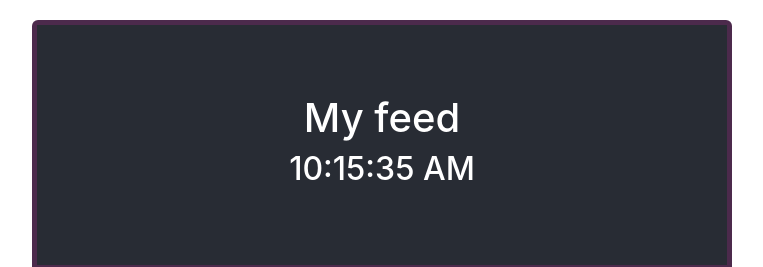
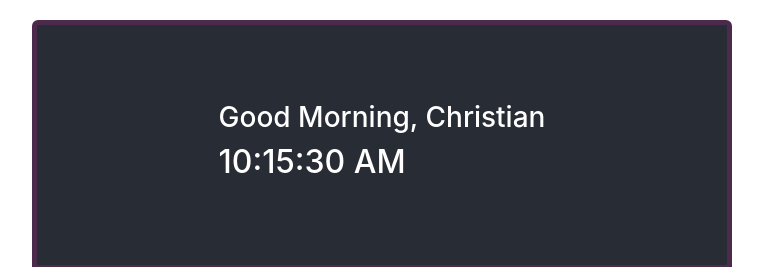
Before and after one commit to ChrisBaidoo/news-app, a React (Create React App) app in the folder my-app/: page / in a window 1280 px wide. Shown: the top 267 px of the page, without its empty margins (258-1021 px from the left). Built offline with nearby package versions, Linux system fonts and the light colour scheme; no server answers.

Commit message:
Added ternary to the date to greet depending on time

```diff
--- a/my-app/src/components/App.js
+++ b/my-app/src/components/App.js
@@ -22,8 +22,6 @@ class App extends Component {
     return (
       <div className="App">
         <header className="App-header">
-          {/* Put this in a component */}
-          <h1 className="App-title">My feed </h1>
           <Time/>
         </header>
         <div>
--- a/my-app/src/components/Time.js
+++ b/my-app/src/components/Time.js
@@ -4,35 +4,39 @@ import React, { Component } from 'react'
  class Time extends Component {
      state = {
          date: new Date(),
-         hour: ''
+         hour: '',
+         user: 'Christian'
      };
 
-    //    getHour = () => {
-    //     const date = new Date();
-    //     const hour = date.getHours()
-    //     this.setState({
-    //        hour
-    //     });
-    //    }
+
 
     getTime = () =>{
         const date = new Date()
+        const hour = date.getHours()
         setInterval(
             () =>{
                 this.setState({
-                    date: new Date()
+                    date: new Date(),
+                    hour: hour
                    })
-            }, 1000
+            }, 100000
         )
     }
 
 
 
     render() {
+        console.log(this.state.hour)
         return (
             <div>
-                <h2>{this.state.date.toLocaleTimeString()}</h2>
+             <h3 className="App-title"> {(this.state.hour < 12) ?
+              `Good Morning, ${this.state.user}`: (this.state.hour > 12) && (this.state.hour < 18) ?
+              `Good Afternoon, ${this.state.user}` : `Good Evening, ${this.state.user}` } </h3>
+
+             <div> <h2>{this.state.date.toLocaleTimeString()}</h2></div>
+
                 {this.getTime()}
+
             </div>
         )
     }
```
